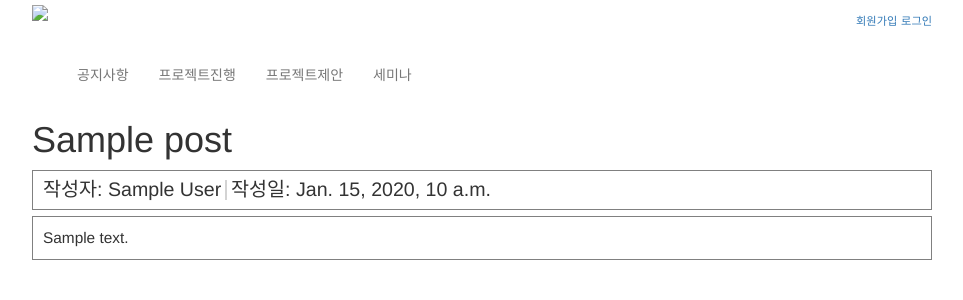
After one commit to nparadise/beaconsite, a Django app: template board/templates/board/post.html in a window 1280 px wide. The commit adds this page. Shown: the top 300 px of the page, without its empty margins (158-1121 px from the left). Run offline with Django 3.2, Linux system fonts and the light colour scheme; the template is opened without the code that fills it: most values are stand-ins (such as "Sample title", 1, 10 or a date in 2020); some libraries are stand-ins or nearby versions.

Commit message:
1. 글 조회 기능 추가 2. 글 작성 기능 추가     2.1. 글 작성은 로그인 후에만 가능하게하는 기능 추가

```diff
--- a/board/static/board/style.css
+++ b/board/static/board/style.css
@@ -1,3 +1,73 @@
+table.table {
+	width: 100%;
+	margin-bottom: 5px;
+}
+
+th:first-child {
+	width: 60%;
+}
+
+th.no_post {
+	text-align: center;
+}
+
+button.create_post {
+	float: right;
+	clear: left;
+	margin-right: 10px;
+}
+
 nav {
 	text-align: center;
 }
+
+
+
+div.title-bar {
+	width: 100%;
+	padding: 5px 10px;
+	margin-bottom: 6px;
+	border: 1px solid gray;
+}
+
+div.title-bar > span {
+	vertical-align: middle;
+	font-size: 1.4em;
+	display: inline-block;
+}
+
+div.title-bar div.left-lean {
+	float: left;
+}
+
+div.title-bar div.right-lean {
+	float: right;
+}
+
+span.spliter {
+	display: inline-block;
+	width: 2px;
+	height: 20px;
+	background-color: lightgray;
+}
+
+span.post-author {
+
+}
+
+span.post-reg-date {
+
+}
+
+div.post-body {
+	clear: both;
+	padding: 10px;
+	border: 1px solid gray;
+	font-size: 1.1em;
+}
+
+
+/*create_post.html*/
+input.write-btn {
+	margin: 0 0 0 50%;
+}
--- /dev/null
+++ b/board/templates/board/post.html
@@ -0,0 +1,22 @@
+{% extends 'base.html' %}
+{% load static %}
+
+{% block title %}
+{{ post.name }}
+{% endblock %}
+
+{% block extra %}
+<link rel="stylesheet" type="text/css" href='{% static "board/style.css" %}'>
+{% endblock %}
+
+{% block body %}
+<h1>{{ post.title }}</h1>
+<div class="title-bar">
+	<span class="post-author">작성자: {{ post.author }}</span>
+	<span class="spliter"></span>
+	<span class="post-reg-date">작성일: {{ post.register_date }}</span>
+</div>
+<div class="post-body">
+	{{ post.body }}
+</div>
+{% endblock %}
--- a/board/urls.py
+++ b/board/urls.py
@@ -1,8 +1,10 @@
 from django.conf.urls import url, include
 from django.contrib import admin
 
-from .views import BoardView
+from .views import BoardView, CreatePostView, PostView
 
 urlpatterns = [
 	url(r'^(?P<category>\w+)$', BoardView.as_view()),
+	url(r'^(\w+)/(?P<pk>\d+)$', PostView.as_view()),
+	url(r'^(?P<category>\w+)/write$', CreatePostView.as_view()),
 ]
--- a/main/templates/base.html
+++ b/main/templates/base.html
@@ -55,5 +55,11 @@
 			</div>
 		</div> <!-- end of #base -->
 		<script src="https://maxcdn.bootstrapcdn.com/bootstrap/3.3.7/js/bootstrap.min.js" integrity="sha384-Tc5IQib027qvyjSMfHjOMaLkfuWVxZxUPnCJA7l2mCWNIpG9mGCD8wGNIcPD7Txa" crossorigin="anonymous"></script>
+		<script
+		  src="https://code.jquery.com/jquery-3.1.1.min.js"
+		  integrity="sha256-hVVnYaiADRTO2PzUGmuLJr8BLUSjGIZsDYGmIJLv2b8="
+		  crossorigin="anonymous"></script>
+		{% block script %}
+		{% endblock %}
 	</body>
 </html>
--- a/user_manager/templates/user_manager/signup_form.html
+++ b/user_manager/templates/user_manager/signup_form.html
@@ -37,3 +37,6 @@
 	</form>
 </div>
 {% endblock %}
+
+{% block script %}
+{% endblock %}
```
Also changed, not shown: board/forms.py (added, +9 -0 lines), board/models.py (+12 -0 lines), board/templates/board/create_post.html (added, +59 -0 lines), board/templates/board/post_list.html (+12 -3 lines), board/views.py (+30 -4 lines), board/migrations/0002_auto_20170223_2057.py (added), board/migrations/0003_auto_20170223_2114.py (added), main/templates/main/index.html (line endings or trailing spaces).
